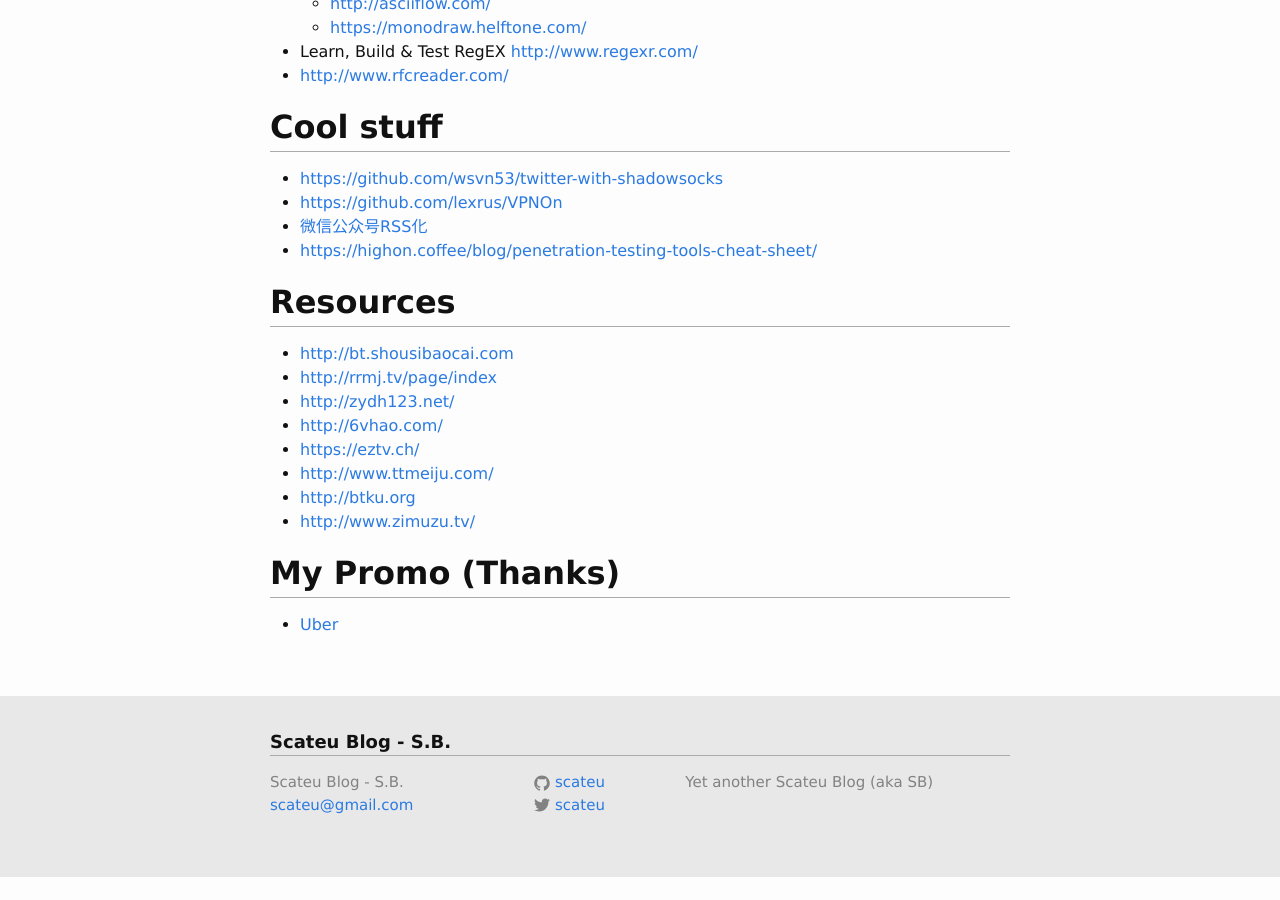
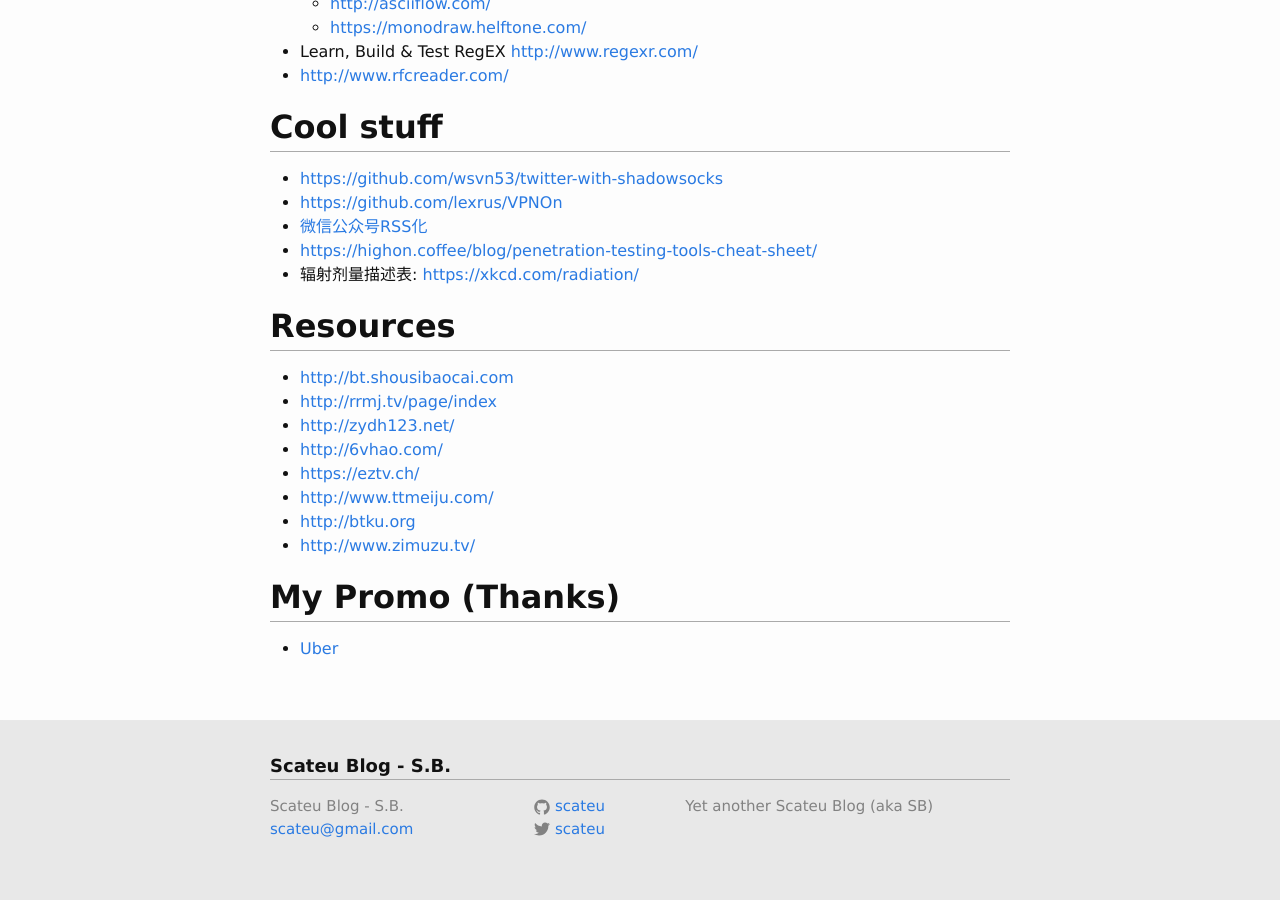
Before and after one commit to scateu/scateu.github.io, a Jekyll site: the page built from _pages/links.md, in a window 1280 px wide and 900 px high, scrolled down 1169 px. Built offline with Jekyll 4.4.1, drawn with Linux system fonts in a browser that asks for light colours; comment, search, counter and statistics services are not loaded; before the commit the page ends 2045 px from its top, so only the background shows below that; some of the changed lines change nothing that is shown.

Commit message:
Sat Feb  4 10:07:01 HKT 2017

```diff
--- a/_pages/links.md
+++ b/_pages/links.md
@@ -51,6 +51,7 @@
  - <https://github.com/lexrus/VPNOn>
  - [微信公众号RSS化](http://weirss.me/)
  - <https://highon.coffee/blog/penetration-testing-tools-cheat-sheet/>
+ - 辐射剂量描述表: <https://xkcd.com/radiation/>
 
 
 ## Resources
```
